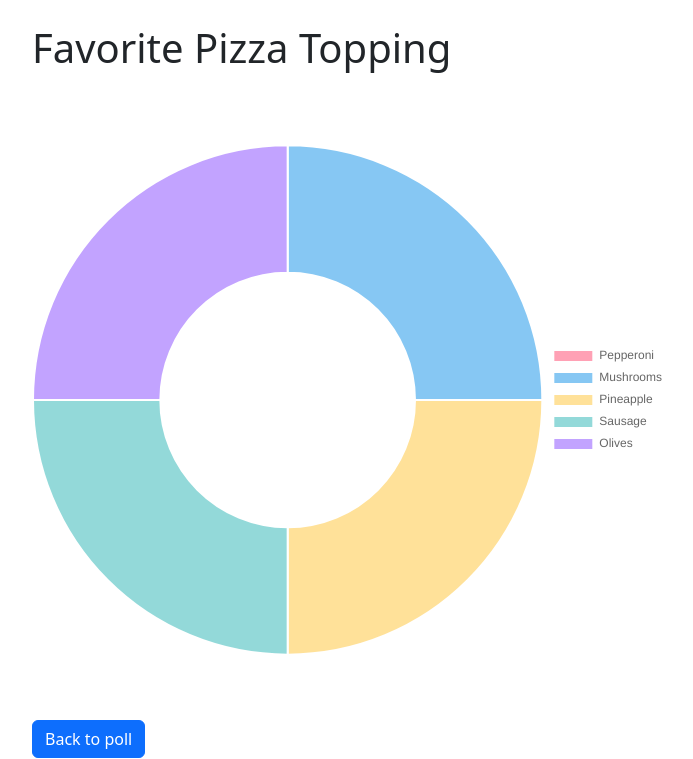
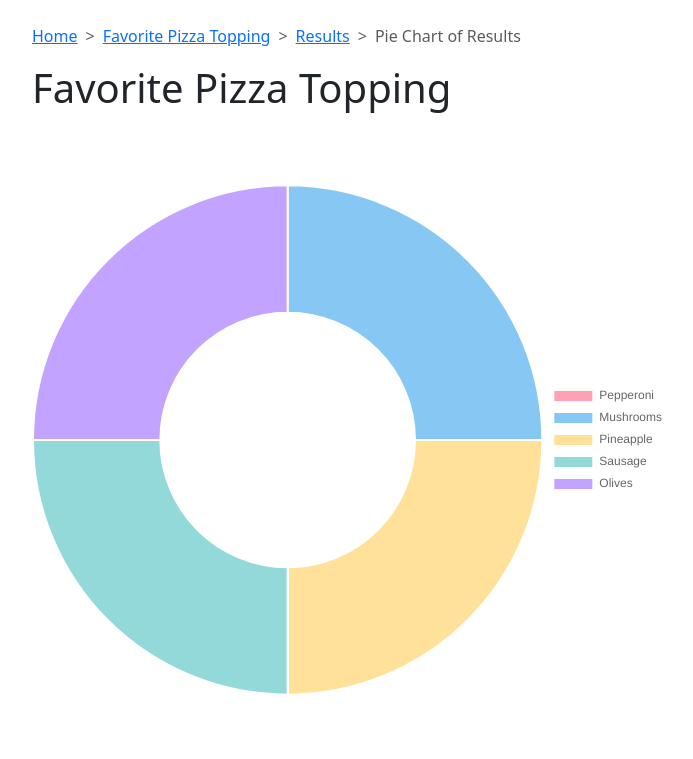
Before and after one commit to Yvette0828/Polls_Website, a Django app: page /polls/1/popup/ in a window 1280 px wide. Shown: the top 759 px of the page, without its empty margins (50-743 px from the left). Run offline with Django 3.2, Linux system fonts and the light colour scheme; data comes from the database, SQL or seed files in the repository; both versions use the stored data as it was after the commit; some libraries are stand-ins or nearby versions.

Commit message:
update interface

```diff
--- a/polls/templates/polls/index.html
+++ b/polls/templates/polls/index.html
@@ -3,6 +3,7 @@
 <head>
     <br><br>
     <title>Yvette's Polls Website</title>
+    <!-- <link rel="icon" href="{% static 'polls/favicon.ico' %}" type="image/x-icon"> -->
     <link rel="icon" href="{% static 'polls/favicon.ico' %}" type="image/x-icon">
     <link rel="stylesheet" href="{% static 'polls/style.css' %}">
     {% load bootstrap5 %}
--- a/polls/templates/popup.html
+++ b/polls/templates/popup.html
@@ -14,6 +14,15 @@
 <body>
     <br>
     <div class="container">
+        <nav style="--bs-breadcrumb-divider: '>';" aria-label="breadcrumb">
+            <ol class="breadcrumb">
+              <li class="breadcrumb-item"><a href="http://127.0.0.1:8000/polls">Home</a></li>
+              <li class="breadcrumb-item"><a href="{% url 'polls:detail' question.id %}">{{ question.question_text }}</a></li>
+              <li class="breadcrumb-item"><a href="{% url 'polls:results' question.id %}">Results</a></li>
+              <li class="breadcrumb-item active" aria-current="page">Pie Chart of Results</li>
+            </ol>
+        </nav>
+
         <h1>{{ question.question_text }}</h1>
         <div class="chart-container">
             <canvas id="pieChart"></canvas>
@@ -83,4 +92,5 @@
         </script>
         <button class="btn btn-primary" onclick="javascript:history.back()">Back to poll</button>
     </div>
+    <br>
 </body>
```
Also changed, not shown: polls/templates/polls/detail.html (+19 -1 lines), polls/templates/polls/results.html (+8 -0 lines), db.sqlite3, polls/static/polls/favicon.ico (added).
